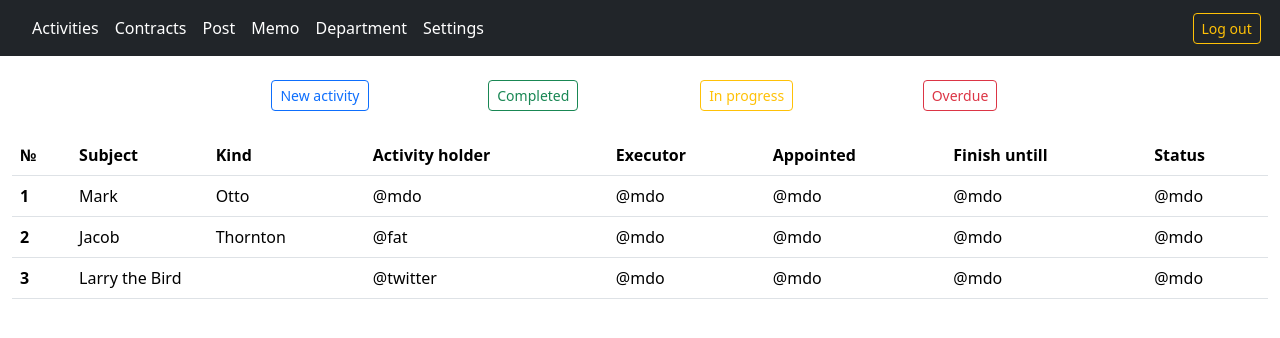
After one commit to Projectoutlast/Docflow, a Flask app: page /activities/all in a window 1280 px wide. The commit adds this page. Shown: the top 338 px of the page. Run offline with Flask 3, Linux system fonts and the light colour scheme; the visitor is signed in with stand-in values (Sample User, id 1).

Commit message:
Create html-template for activities module.

```diff
--- a/manage.py
+++ b/manage.py
@@ -14,4 +14,4 @@ app = create_app(os.getenv("FLASK_CONFIG") or "default")
 
 
 if __name__ == "__main__":
-    app.run()
+    app.run(debug=True, port=4242)
--- a/web_app/blueprints/work/work_views.py
+++ b/web_app/blueprints/work/work_views.py
@@ -1,11 +1,38 @@
 from flask import Blueprint, render_template
-from flask_login import login_required
+from flask_login import current_user, login_required
+
+from web_app.models import Employee
 
 
-blueprint = Blueprint('work', __name__)
+blueprint = Blueprint("work", __name__)
 
 
-@blueprint.route('/workspace', methods=['GET', 'POST'])
+@blueprint.route("/workspace", methods=["GET", "POST"])
 @login_required
 def home_workspace():
-    return render_template('work/home.html')
+    user_name = Employee.query.filter(Employee.id == current_user.id).first()
+    return render_template('work/home.html', name=user_name.first_name)
+
+
+@blueprint.route("/activities/all", methods=["GET"])
+@login_required
+def activities_all():
+    return render_template("work/activities_main.html")
+
+
+@blueprint.route("/activities/new/call", methods=["GET", "POST"])
+@login_required
+def activities_new_call():
+    return render_template("work/activities_new_call.html")
+
+
+@blueprint.route("/activities/new/meeting", methods=["GET", "POST"])
+@login_required
+def activities_new_meeting():
+    return render_template("work/activities_new_meeting.html")
+
+
+@blueprint.route("/activities/new/task", methods=["GET", "POST"])
+@login_required
+def activities_new_task():
+    return render_template("work/activities_new_task.html")
--- a/web_app/templates/base_workspace.html
+++ b/web_app/templates/base_workspace.html
@@ -22,7 +22,7 @@
                                 <div class="collapse navbar-collapse" id="navbarNav">
                                     <ul class="navbar-nav">
                                         <li class="nav-item">
-                                            <a class="nav-link active text-white" aria-current="page" href="#">Tasks</a>
+                                            <a class="nav-link active text-white" aria-current="page" href="{{ url_for('work.activities_all') }}">Activities</a>
                                         </li>
                                         <li class="nav-item">
                                             <a class="nav-link text-white" href="#">Contracts</a>
@@ -51,10 +51,20 @@
             </div>
         </div>
         <br>
-        <!-- messages -->
-        {% include('messages.html') %}
+        <div class="row">
+            <div class="col"></div>
+            <div class="col">
+                <!-- messages -->
+                {% include('messages.html') %}
+            </div>
+            <div class="col"></div>
+        </div>
+        <div class="row">
+            <div class="col">
         <!-- child template -->
         {% block content %}{% endblock %}
+            </div>
+        </div>
     </div>
     <!-- scripts -->
     <!-- JavaScript Bundle with Popper -->
--- /dev/null
+++ b/web_app/templates/work/activities_main.html
@@ -0,0 +1,71 @@
+{% extends "base_workspace.html" %}
+{% block content %}
+<div class="row">
+    <div class="col"></div>
+    <div class="col text-center">
+        <button type="button" class="btn btn-outline-primary btn-sm">
+            <a class="nav-link" href="{{ url_for('work.activities_new_call') }}">New activity</a>
+        </button>
+    </div>
+    <div class="col text-center">
+        <button type="button" class="btn btn-outline-success btn-sm">Completed</button>
+    </div>
+    <div class="col text-center">
+        <button type="button" class="btn btn-outline-warning btn-sm">In progress</button>
+    </div>
+    <div class="col text-center">
+        <button type="button" class="btn btn-outline-danger btn-sm">Overdue</button>
+    </div>
+    <div class="col"></div>
+</div>
+<br>
+<div class="row">
+    <div class="col">
+        <table class="table">
+            <thead>
+            <tr>
+                <th scope="col">№</th>
+                <th scope="col">Subject</th>
+                <th scope="col">Kind</th>
+                <th scope="col">Activity holder</th>
+                <th scope="col">Executor</th>
+                <th scope="col">Appointed</th>
+                <th scope="col">Finish untill</th>
+                <th scope="col">Status</th>
+            </tr>
+            </thead>
+            <tbody>
+            <tr>
+                <th scope="row">1</th>
+                <td>Mark</td>
+                <td>Otto</td>
+                <td>@mdo</td>
+                <td>@mdo</td>
+                <td>@mdo</td>
+                <td>@mdo</td>
+                <td>@mdo</td>
+            </tr>
+            <tr>
+                <th scope="row">2</th>
+                <td>Jacob</td>
+                <td>Thornton</td>
+                <td>@fat</td>
+                <td>@mdo</td>
+                <td>@mdo</td>
+                <td>@mdo</td>
+                <td>@mdo</td>
+            </tr>
+            <tr>
+                <th scope="row">3</th>
+                <td colspan="2">Larry the Bird</td>
+                <td>@twitter</td>
+                <td>@mdo</td>
+                <td>@mdo</td>
+                <td>@mdo</td>
+                <td>@mdo</td>
+            </tr>
+            </tbody>
+        </table>
+    </div>
+</div>
+{% endblock %}
```
Also changed, not shown: web_app/templates/work/activities_new_base.html (added, +38 -0 lines), web_app/templates/work/activities_new_call.html (added, +40 -0 lines), web_app/templates/work/activities_new_meeting.html (added, +42 -0 lines), web_app/templates/work/activities_new_task.html (added, +42 -0 lines), web_app/templates/work/home.html (+21 -1 lines), web_app/static/images/activities_call.jpg (added), web_app/static/images/activities_meeting.jpg (added), web_app/static/images/activities_task.jpg (added), web_app/static/images/workspace_main.jpg (added).
